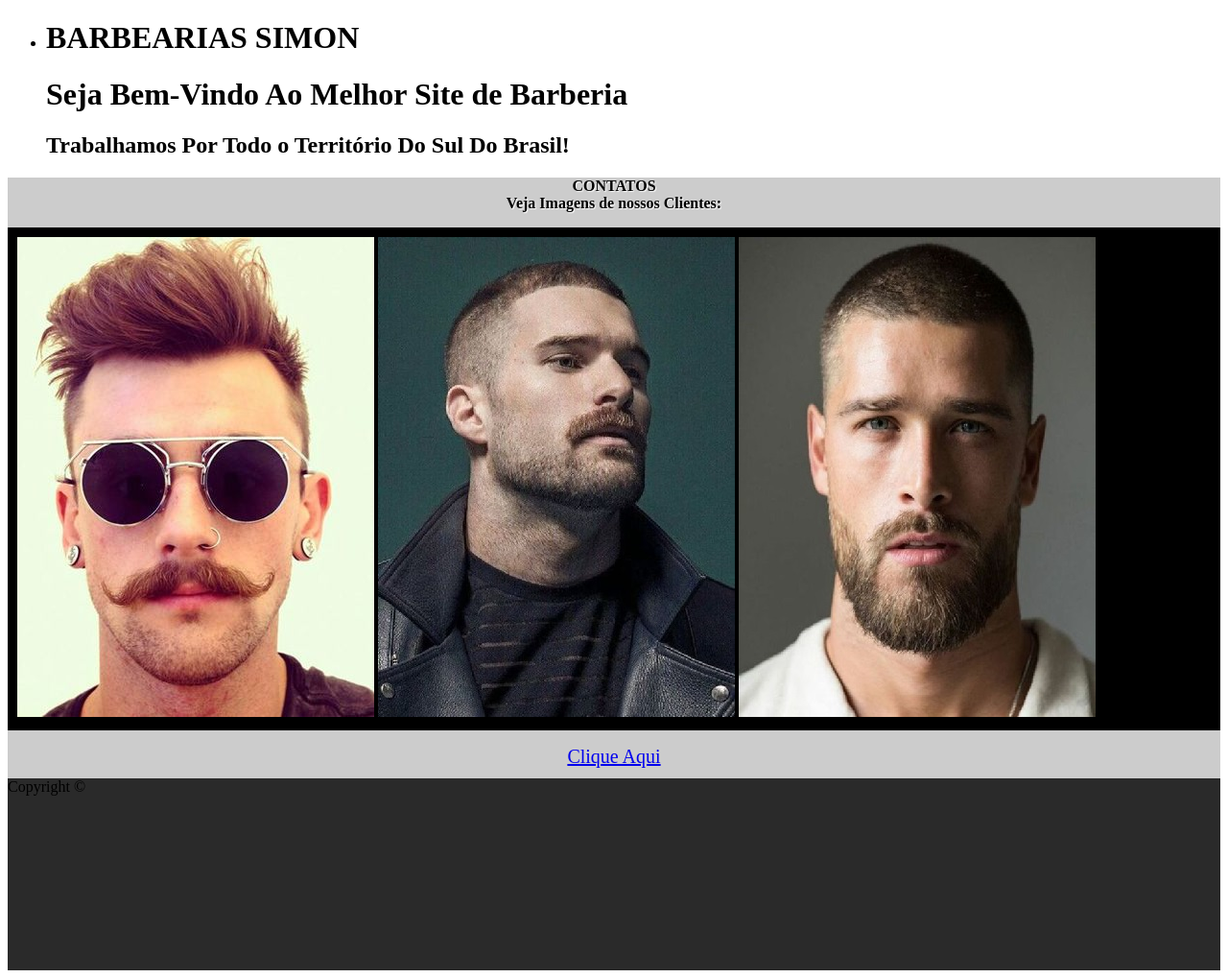
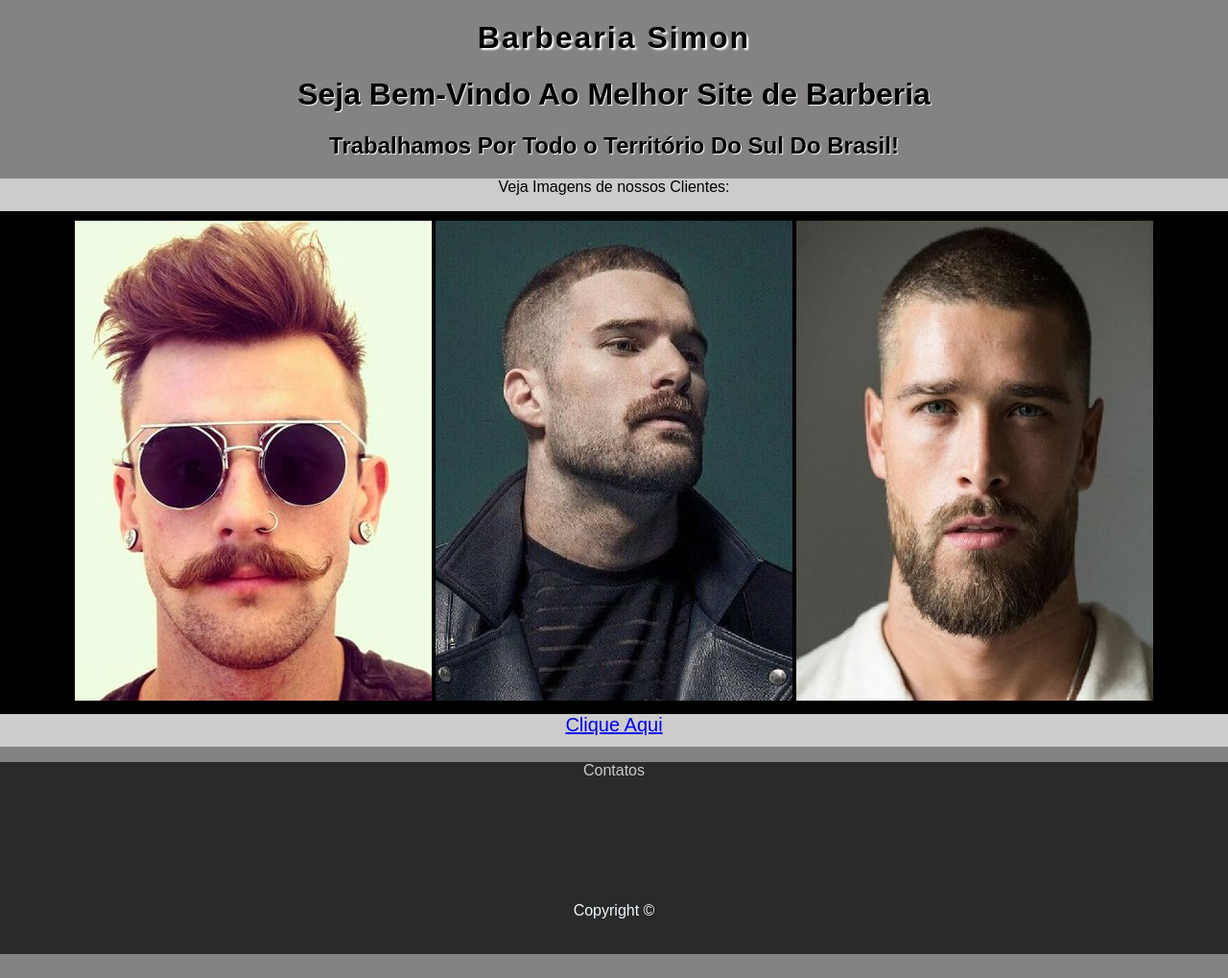
Before and after one commit to NicolasMiguelSimon/BarberiaSimon, a plain HTML site: page main/Index.html in a window 1280 px wide. Shown: the whole page at 96% size. After the commit the page ends 994 px from the top, so only its background shows below. Drawn offline with Linux system fonts and the light colour scheme.

Commit message:
Adicionadas alterações direto na master

```diff
--- a/main/Index.html
+++ b/main/Index.html
@@ -10,36 +10,32 @@
 
 <body>
     <header>
-        <div>
-            <ul id="propriedades2">
-                <li>
-                    <h1 id="space">BARBEARIAS SIMON</h1>
+        <div id="descricao-barbearia">
+            <h1 id="space">Barbearia Simon</h1>
             <h1 class="mini-space">Seja Bem-Vindo Ao Melhor Site de Barberia</h1>
             <h2 class="mini-space">Trabalhamos Por Todo o Território Do Sul Do Brasil!</h2>
-
-                </li>
-            </ul>
         </div>
     </header>
-    <footer>
-        <div>
-            <nav>
-                <ul class="propriedades">
-                    <li><b class="contatos">CONTATOS</b></li>
-                    <li class="contatos"><b>Veja Imagens de nossos Clientes:</b></li>
-                </ul>
+    <main>
+        <nav class="espaco-clientes">
+            <div class="contatos-barbearia">
+                <p>Veja Imagens de nossos Clientes:</p>
+            </div>
 
-                <ul class="margin">
-                    <a href="https://www.youtube.com/results?search_query=JavaScript"><img
-                            src="../Imagens/Cliente2.png"></a></li>
+            <div class="fotos-clientes">
+                <a><img src="../Imagens/Cliente2.png"></a>
                 <a><img src="../Imagens/Cliente1.png"></a>
                 <a><img src="../Imagens/Cliente3.png"></a>
-                </ul>
+            </div>
 
-                <div id="color-margin"><a href="https://github.com/NicolasMsimon/BarberiaSimon" target="_target">Clique
-                        Aqui</a></div>
-                <div id="black-footer">Copyright &copy;</div>
+            <div id="color-margin">
+                <a href="https://github.com/NicolasMsimon/BarberiaSimon" target="_target">Clique Aqui</a>
+            </div>
         </nav>
+    </main>
+    <footer>
+        <p id="contatos">Contatos</p>
+        <div id="copyright">Copyright &copy;</div>
     </footer>
 </body>
 </html>
--- a/styles/style.css
+++ b/styles/style.css
@@ -1,22 +1,11 @@
-footer {
-    background-color:#ccc;
-
-body{
-    font-family:sans-serif;
-    background: rgb(133, 130, 130);
-    margin:0px;
-}
-
-.propriedades {
-    color:white;
+.contatos-barbearia {
+    color:black;
     text-align:center;
     list-style:none;
     padding:0px;
 }
 
-
-
-#propriedades2 {
+#descricao-barbearia {
     list-style:none;
     text-align:center;
 }
@@ -30,7 +19,7 @@ body{
     text-shadow:1px 1px 1px white;
 }
 
-.margin {
+.fotos-clientes {
     width:100%;
     height:50%;
     list-style:none;
@@ -39,11 +28,11 @@ body{
     padding:10px;
     box-sizing:border-box;
     overflow:auto;
+    text-align: center;
 }
 
-.contatos {
-    color:black;
-    text-shadow: 1px 1px 1px white;
+#contatos {
+    color:#ccc;
 }
 
 #color-margin {
@@ -54,8 +43,26 @@ body{
     background-color:#ccc;
 }
 
-#black-footer {
+#copyright {
+    color: aliceblue;
+    text-align: center;
+    margin-top: 10%;
+}
+
+.espaco-clientes {
+
+    background-color:#ccc;
+}
+
+body{
+    font-family:sans-serif;
+    background: rgb(133, 130, 130);
+    margin:0px;
+}
+
+footer {
+    background-color: rgb(42, 42, 42);
     width:100%;
     height:200px;
-    background-color: rgb(42, 42, 42);
+    text-align: center;
 }
```
Lines whose indentation alone changed are shown as unchanged.
